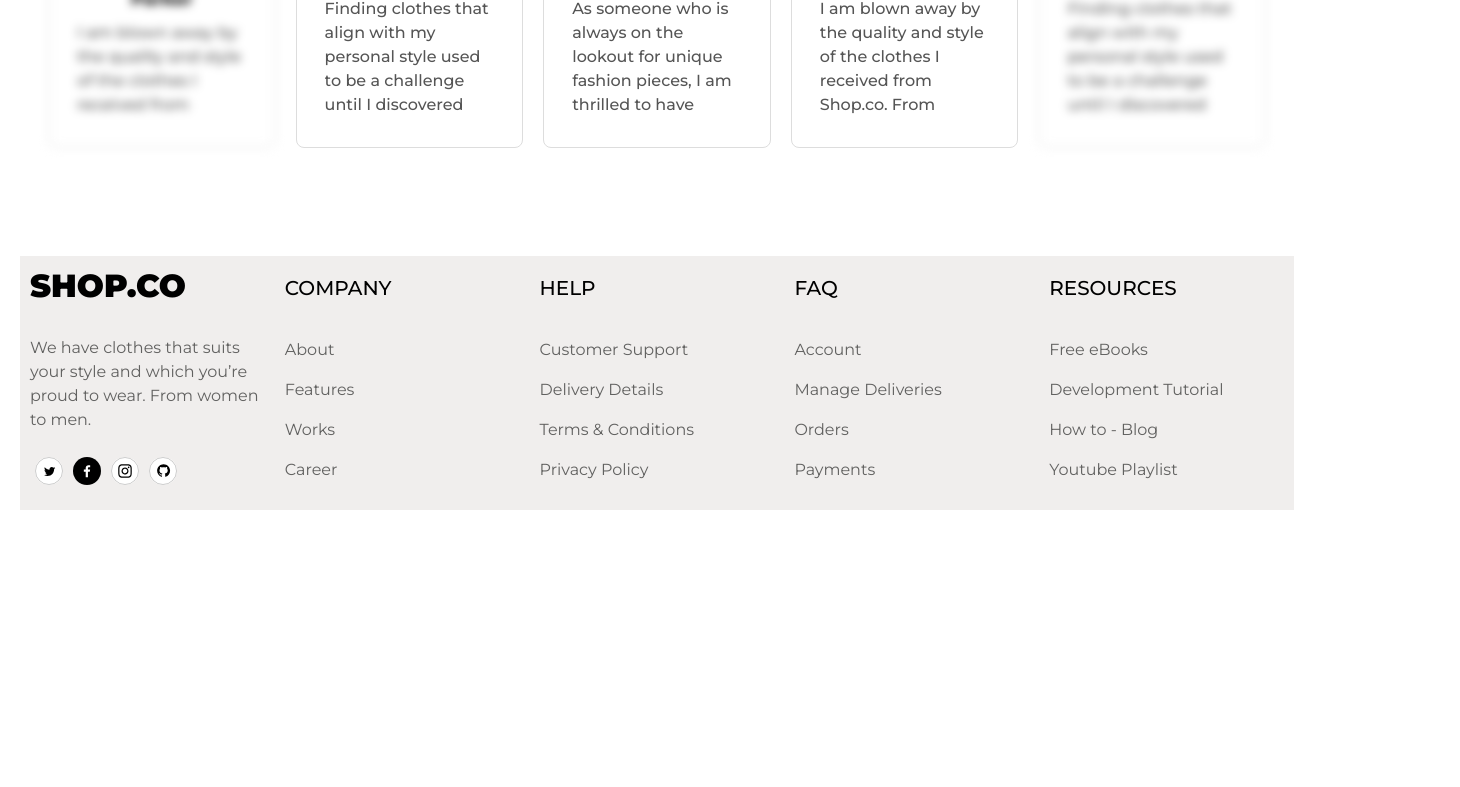
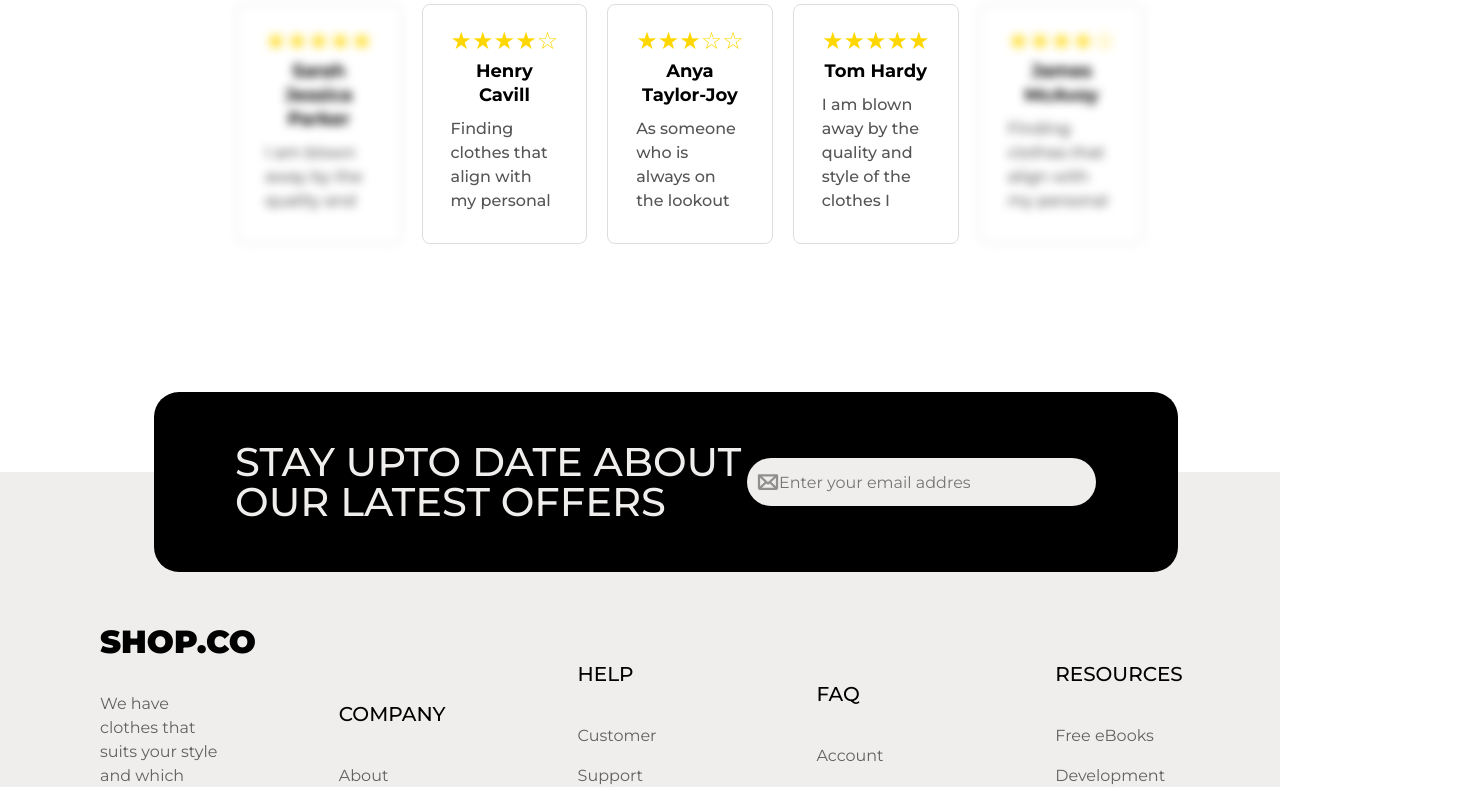
Before and after one commit to eszhernenkova/shop.co, a React (Create React App) app: page / in a window 1280 px wide. Shown: the part 2000-2787 px from the top of the page, 1460 px wide, since content can reach past the window. Before the commit the page ends 2530 px from the top, so only its background shows below. Built offline with nearby package versions, Linux system fonts and the light colour scheme; no server answers; a web font is replaced by a local one.

Commit message:
fixed styles

```diff
--- a/src/components/Footer/Footer.jsx
+++ b/src/components/Footer/Footer.jsx
@@ -2,31 +2,41 @@ import React from 'react';
 import { Link } from 'react-router-dom';
 
 import styles from '../../styles/Footer.module.scss';
+import email from '../../images/email.svg';
+
 
 import { ROUTES } from '../../utils/routes';
 
 
 const Footer = () => {
-  return (
+  return (<>
+    <section className={styles.wrapper}>
+      <div className={styles.connection}>
+        <div className={styles.text}><p>STAY UPTO DATE ABOUT OUR LATEST OFFERS</p></div>
+        <form className={styles.form}>
+          <img src={email} alt='icon'/>
+          <input type='email' placeholder='Enter your email address' value='' name='email'/>
+        </form>
+      </div>
         <section className={styles.footer}>
         <div className={styles.info}>
           <Link className={styles.logo} to={ROUTES.HOME}>shop.co</Link>
           <p>We have clothes that suits your style and which you’re proud to wear. From women to men.</p>
           <div className={styles.socials}>
-          <a href='https://x.com/' target="_blank" >
+            <a href='https://x.com/' target="_blank" rel='noreferrer'>
               <svg width="28" height="28" viewBox="0 0 28 28" fill="none" xmlns="http://www.w3.org/2000/svg">
                 <circle cx="14" cy="14" r="14" fill="white"/>
                 <circle cx="14" cy="14" r="13.5" stroke="black" strokeOpacity="0.2"/>
                 <path d="M20.2071 10.9831C19.7881 11.1693 19.3458 11.2857 18.8802 11.3556C19.3458 11.0762 19.7183 10.6339 19.8812 10.0985C19.4389 10.3546 18.9501 10.5408 18.4146 10.6572C17.9956 10.2149 17.3904 9.93555 16.7386 9.93555C15.4815 9.93555 14.4572 10.9598 14.4572 12.2169C14.4572 12.4031 14.4805 12.5661 14.5271 12.729C12.6415 12.6359 10.9421 11.728 9.80141 10.3313C9.61518 10.6805 9.49878 11.0529 9.49878 11.472C9.49878 12.2634 9.89453 12.9618 10.5231 13.3808C10.1506 13.3576 9.80141 13.2644 9.4755 13.1015V13.1248C9.4755 14.2422 10.267 15.1733 11.3145 15.3828C11.1283 15.4294 10.9188 15.4527 10.7093 15.4527C10.5696 15.4527 10.4067 15.4294 10.267 15.4061C10.5696 16.314 11.4077 16.9891 12.4087 16.9891C11.6172 17.5943 10.6395 17.9668 9.56862 17.9668C9.38239 17.9668 9.19616 17.9668 9.0332 17.9435C10.0575 18.5953 11.2447 18.9678 12.5483 18.9678C16.7618 18.9678 19.0665 15.476 19.0665 12.4497C19.0665 12.3566 19.0665 12.2402 19.0665 12.1471C19.5088 11.8444 19.9045 11.4487 20.2071 10.9831Z" fill="black"/>
               </svg>
             </a>
-          <a href="https://ru-ru.facebook.com/login/?next=https%3A%2F%2Fru-ru.facebook.com%2F" target="_blank">
+            <a href="https://ru-ru.facebook.com/login/?next=https%3A%2F%2Fru-ru.facebook.com%2F" target="_blank" rel='noreferrer'>
               <svg width="28" height="28" viewBox="0 0 28 28" fill="none" xmlns="http://www.w3.org/2000/svg">
                 <circle cx="14" cy="14" r="14" fill="black"/>
                 <path d="M12.7087 20.3038V14.7503H10.8398V12.5859H12.7087V10.9898C12.7087 9.13752 13.84 8.12891 15.4924 8.12891C16.2839 8.12891 16.9642 8.18784 17.1624 8.21417V10.1499L16.0164 10.1505C15.1178 10.1505 14.9438 10.5775 14.9438 11.2041V12.5859H17.087L16.8079 14.7503H14.9438V20.3038H12.7087Z" fill="white"/>
               </svg>
             </a>
-          <a href="https://instagram.com" target="_blank">
+            <a href="https://instagram.com" target="_blank" rel='noreferrer'>
               <svg width="28" height="28" viewBox="0 0 28 28" fill="none" xmlns="http://www.w3.org/2000/svg">
                 <circle cx="14" cy="14" r="14" fill="white"/>
                 <circle cx="14" cy="14" r="13.5" stroke="black" strokeOpacity="0.2"/>
@@ -35,7 +45,7 @@ const Footer = () => {
                 <path d="M17.6176 11.1981C18.0665 11.1981 18.4305 10.8341 18.4305 10.3852C18.4305 9.93621 18.0665 9.57227 17.6176 9.57227C17.1686 9.57227 16.8047 9.93621 16.8047 10.3852C16.8047 10.8341 17.1686 11.1981 17.6176 11.1981Z" fill="black"/>
               </svg>
             </a>
-          <a href="https://github.com/eszhernenkova/shop.co" target="_blank">
+            <a href="https://github.com/eszhernenkova/shop.co" target="_blank" rel='noreferrer'>
               <svg width="28" height="28" viewBox="0 0 28 28" fill="none" xmlns="http://www.w3.org/2000/svg">
                 <circle cx="14" cy="14" r="14" fill="white"/>
                 <circle cx="14" cy="14" r="13.5" stroke="black" strokeOpacity="0.2"/>
@@ -79,6 +89,9 @@ const Footer = () => {
         </div>
 
       </section>
+    </section>
+
+    </>
   )
 }
 
--- a/src/components/Poster/Poster.jsx
+++ b/src/components/Poster/Poster.jsx
@@ -34,7 +34,7 @@ const Poster = () => {
             </div>
 
             <div className={styles.image}>
-                <img src={BG} />
+                <img src={BG} alt='poster'/>
             </div>
         </div>
     </section>
--- a/src/styles/Categories.module.scss
+++ b/src/styles/Categories.module.scss
@@ -1,9 +1,10 @@
 .section {
-    width: 100%;
+    width: 80%;
     padding: 64px;
     color: #000000;
     background: #F0F0F0;
     border-radius: 30px;
+    margin: 0 auto;
 
     h2 {
         font-size: 48px;
--- a/src/styles/Footer.module.scss
+++ b/src/styles/Footer.module.scss
@@ -1,20 +1,64 @@
 //вернуться к стилям
+.wrapper {
+    width: 100%;
+    position: absolute;
+    .connection {
+            position: relative;
+            bottom: -100px;
+            left: 12%;
+            width: 80%;
+            height: 180px;
+            border-radius: 25px;
+            background: #000;
+            display: flex;
+            align-items: center;
+            justify-content: center;
+
+            .text{
+                color: #F0EEED;
+                width: 50%;
+                text-align: start;
+                display: flex;
+
+
+                p {
+                    font-weight: 500;
+                    font-size: 40px;
+                    line-height: 40px;
+                }
+            }
+
+            .form {
+                background: #F0EEED;
+                width: 349px;
+                height: 48px;
+                border-radius: 30px;
+                display: flex;
+                align-items: center;
+                padding: 10px;
+
+                input {
+                    background: none;
+                }
+            }
+        }
 
     .footer {
         display: flex;
         align-items: center;
-    justify-content: space-between;
-    margin-top: 20px;
+        justify-content: center;
+        //margin-top: 20px;
+        padding: 150px 100px 100px 100px;
         width: 100%;
         height: 100%;
+        gap: 114px;
         background: #F0EEED;
 
-    .info{
+        .info {
             display: flex;
             flex-direction: column;
             flex: 1;
-        padding: 10px;
-        width: calc(20% - 5px);
+            width: calc(10% - 5px);
 
             h2 {
                 text-align: start;
@@ -36,8 +80,9 @@
             }
 
             .socials {
-            width: 80%;
+                width: 100%;
                 padding-top: 25px;
+
                 a {
 
                     padding: 5px;
@@ -57,3 +102,4 @@
 
 
     }
+}
--- a/src/styles/Header.module.scss
+++ b/src/styles/Header.module.scss
@@ -2,6 +2,7 @@
     width: 100%;
     display: flex;
     align-items: center;
+    padding: 24px 100px;
 
     .active{
         font-weight: 900;
--- a/src/styles/Home.module.scss
+++ b/src/styles/Home.module.scss
@@ -2,7 +2,6 @@
     position: relative;
     flex-grow: 1;
     width: 100%;
-    margin-top: 24px;
     background-color: #F2F0F1;
 
 
@@ -15,7 +14,7 @@
         width: 100%;
 
         .text {
-            width: 60%;
+            width: 50%;
             padding: 100px 0 100px 100px;
             .title {
                 font-weight: 900;
@@ -93,7 +92,7 @@
             img {
                 position: absolute;
                 bottom: 0%;
-                right: -13%;
+                right: 0%;
                 max-width: 100%;
                 max-height: 663px;
             }
--- a/src/styles/Products.module.scss
+++ b/src/styles/Products.module.scss
@@ -7,7 +7,7 @@
 
     hr {
         margin: 80px 0 0 0;
-        width: 100%;
+        width: 80%;
         height: 1px;
         color: #F0EEED;
 
@@ -36,6 +36,7 @@
     }
 
     .title {
+        margin-bottom: 24px;
         font-weight: 900;
         font-size: 48px;
     }
--- a/src/styles/ReviewSlider.module.scss
+++ b/src/styles/ReviewSlider.module.scss
@@ -1,6 +1,8 @@
 
 .section {
-    margin: 80px 0;
+    width: 80%;
+    margin: 0 auto;
+    padding: 80px 0 0 80px;
 
     .info{
         display: flex;
--- a/src/styles/global.css
+++ b/src/styles/global.css
@@ -1,6 +1,7 @@
 body {
   background: var(--bg);
   font-size: 16px;
+  width: 100%;
   line-height: 16px;
   font-family: Montserrat, Roboto, sans-serif;
   padding: 0;
--- a/src/styles/global.scss
+++ b/src/styles/global.scss
@@ -1,6 +1,6 @@
 
 .app {
-    width: 1274px;
+    width: 100%;
     margin: 0 auto;
 }
 
@@ -13,7 +13,8 @@ body {
     overflow-x: hidden;
     color: #000000;
     font-weight: 500;
-    padding: 20px;
+    // padding: 20px;
+
 }
 
 h1,
```
Also changed, not shown: src/images/email.svg (added). Lines whose indentation alone changed are shown as unchanged.
